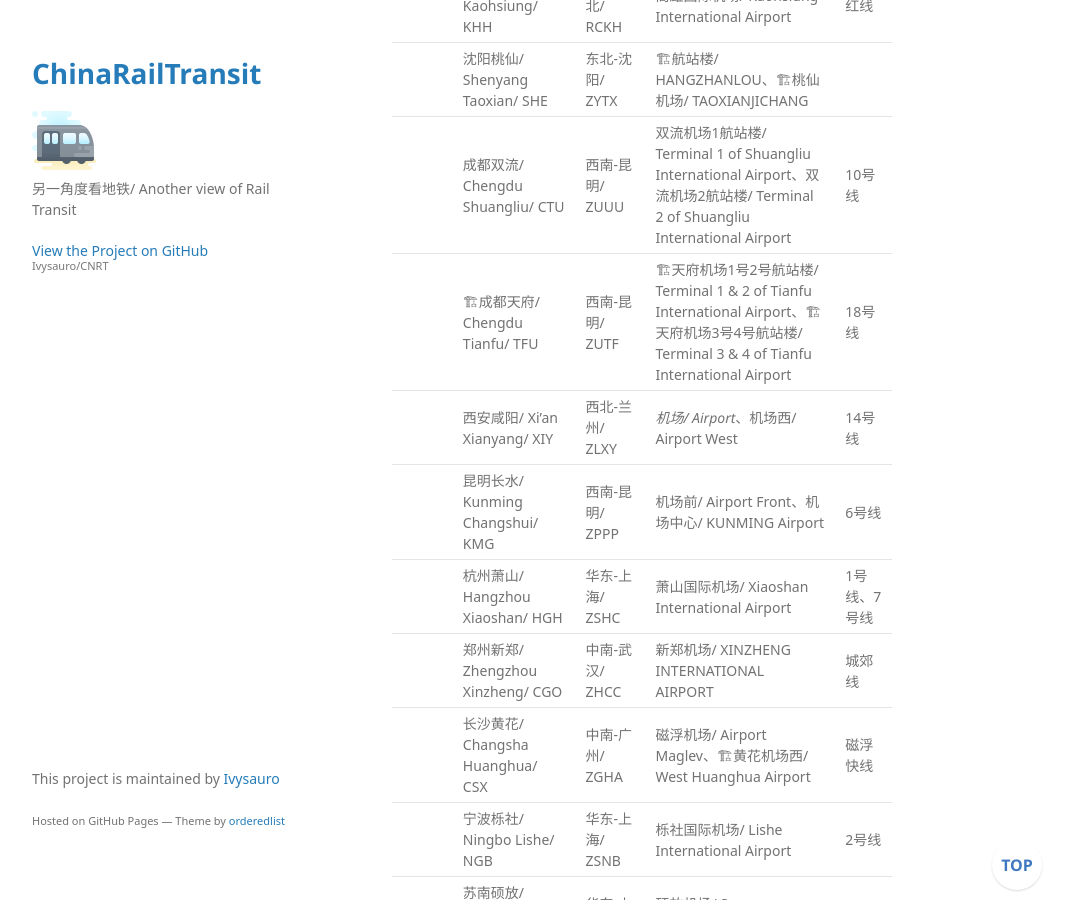
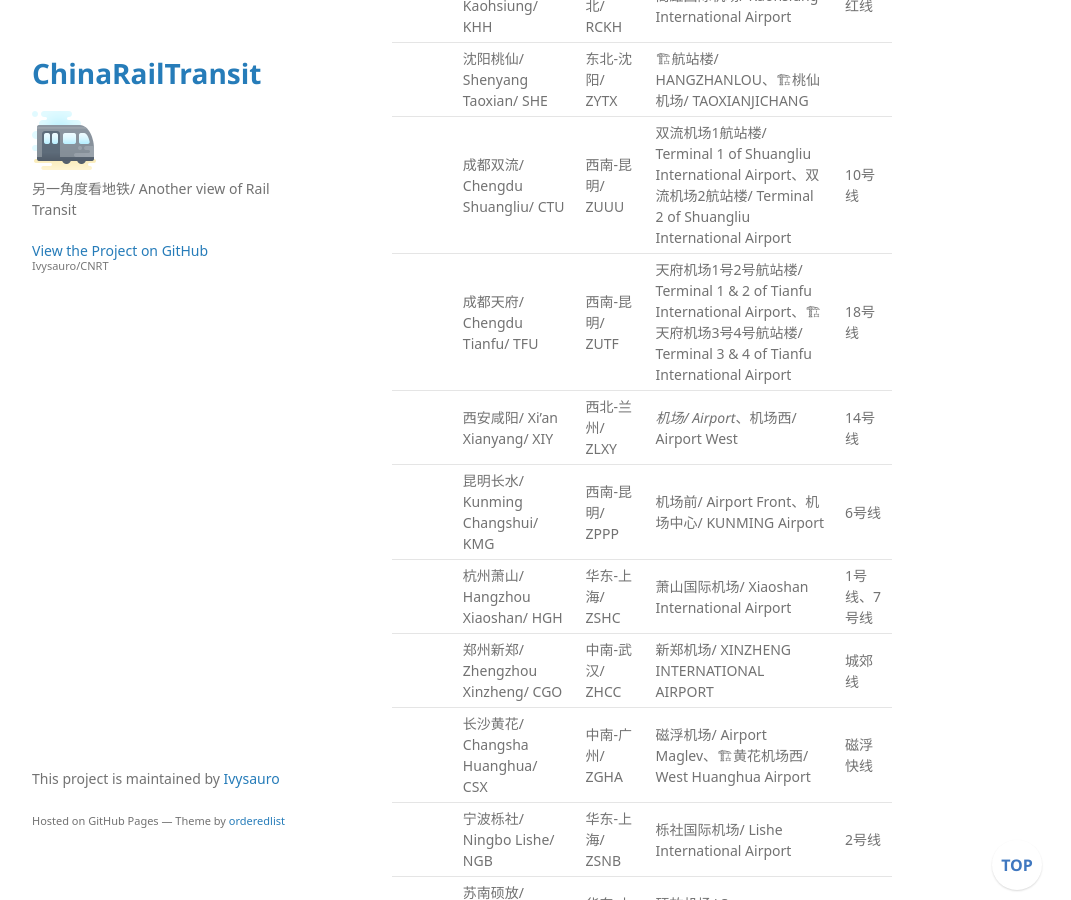
Before and after one commit to Ivysauro/CNRT, a Jekyll site: the page built from data/Air-Rail.md, in a window 1280 px wide and 900 px high, scrolled down 6837 px. Shown: the whole window, without its empty margins (178-1249 px from the left). Built offline with Jekyll 4.4.1, drawn with Linux system fonts in a browser that asks for light colours; some web fonts are replaced; our own code applies the rules of GitHub Pages for plain Markdown files; a script that is not in the unit is left out; some of the changed text lies outside the part shown.

Commit message:
🍊更新成都数据

```diff
--- a/data/Air-Rail.md
+++ b/data/Air-Rail.md
@@ -100,7 +100,7 @@
 | | 高雄/ Kaohsiung/ KHH | 华东-台北/ RCKH | 高雄国际机场/ Kaohsiung International Airport | 红线 |
 | | 沈阳桃仙/ Shenyang Taoxian/ SHE | 东北-沈阳/ ZYTX | 🏗航站楼/ HANGZHANLOU、🏗桃仙机场/ TAOXIANJICHANG | |
 | | 成都双流/ Chengdu Shuangliu/ CTU | 西南-昆明/ ZUUU | 双流机场1航站楼/ Terminal 1 of Shuangliu International Airport、双流机场2航站楼/ Terminal 2 of Shuangliu International Airport | 10号线 |
-| | 🏗成都天府/ Chengdu Tianfu/ TFU | 西南-昆明/ ZUTF| 🏗天府机场1号2号航站楼/ Terminal 1 & 2 of Tianfu International Airport、🏗天府机场3号4号航站楼/ Terminal 3 & 4 of Tianfu International Airport | 18号线 |
+| | 成都天府/ Chengdu Tianfu/ TFU | 西南-昆明/ ZUTF | 天府机场1号2号航站楼/ Terminal 1 & 2 of Tianfu International Airport、🏗天府机场3号4号航站楼/ Terminal 3 & 4 of Tianfu International Airport | 18号线 |
 | | 西安咸阳/ Xi'an Xianyang/ XIY | 西北-兰州/ ZLXY | *机场/ Airport*、机场西/ Airport West | 14号线 |
 | | 昆明长水/ Kunming Changshui/ KMG | 西南-昆明/ ZPPP | 机场前/ Airport Front、机场中心/ KUNMING Airport | 6号线 |
 | | 杭州萧山/ Hangzhou Xiaoshan/ HGH | 华东-上海/ ZSHC | 萧山国际机场/ Xiaoshan International Airport | 1号线、7号线 |
```
Also changed, not shown: other parts of data/Air-Rail.md (+1 -1 lines).
